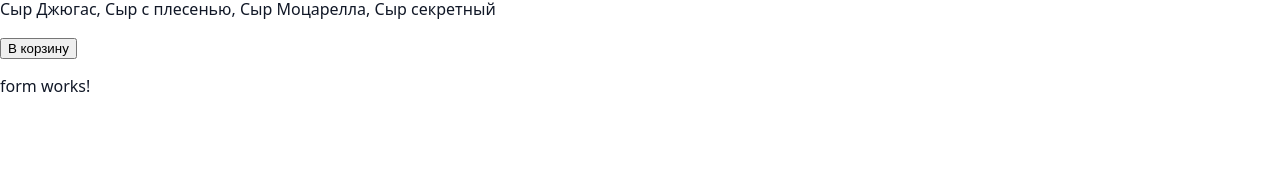
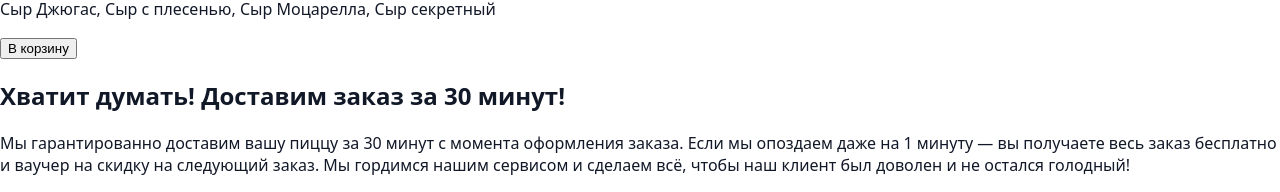
Before and after one commit to qalqa-dev/itlogia-mentor-task, an Angular app: page / in a window 1280 px wide. Shown: the part 5568-5760 px from the top of the page. Before the commit the page ends 5681 px from the top, so only its background shows below. Built offline with nearby package versions, Linux system fonts and the light colour scheme.

Commit message:
feat: added form layout

```diff
--- a/src/app/pages/main/sections/form/form.html
+++ b/src/app/pages/main/sections/form/form.html
@@ -1 +1,21 @@
-<p>form works!</p>
+<section class="form">
+  <div class="form__container">
+    <div class="form__content">
+      <h2 class="form__title">
+        <span class="form__title-highlight">Хватит думать!</span> Доставим заказ за 30 минут!
+      </h2>
+      <p class="form__description">
+        Мы гарантированно доставим вашу пиццу за 30 минут с момента оформления заказа. Если мы
+        опоздаем даже на 1 минуту — вы получаете весь заказ бесплатно и ваучер на скидку на
+        следующий заказ. Мы гордимся нашим сервисом и сделаем всё, чтобы наш клиент был доволен и не
+        остался голодный!
+      </p>
+    </div>
+    <form class="form__self">
+      <input type="text" class="form__input" placeholder="Ваше Имя" />
+      <input type="email" class="form__input" placeholder="Адрес доставки" />
+      <input type="tel" class="form__input" placeholder="Телефон" />
+      <button type="submit" class="form__button">Оформить заказ</button>
+    </form>
+  </div>
+</section>
```
